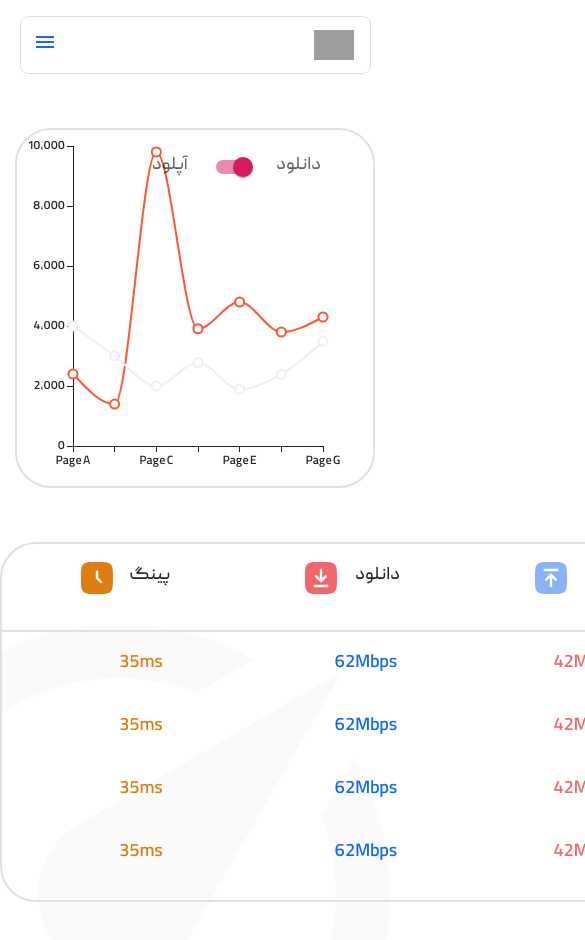
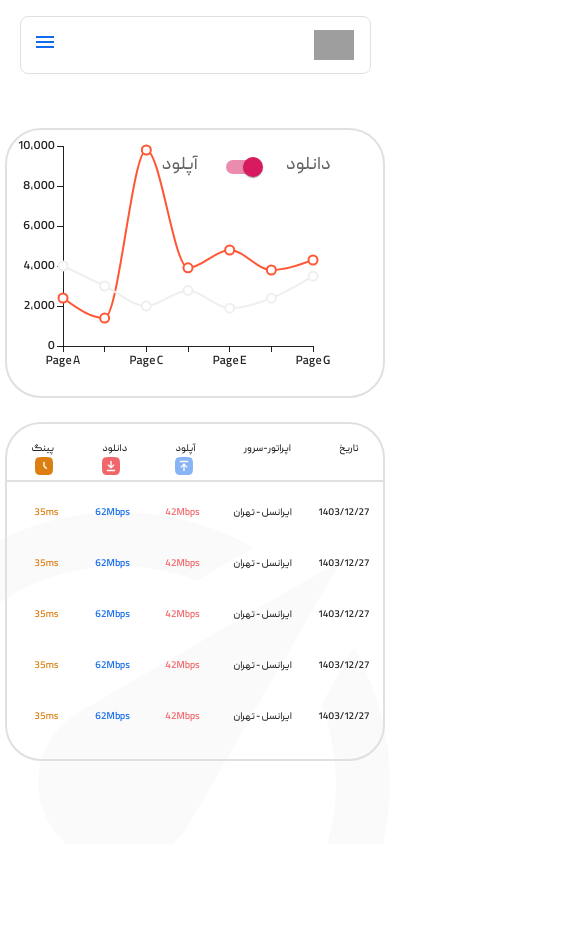
Before and after one commit to Raika-Company/eyesp-v1, a React (Vite) app in the folder client-app/: page /test-history in a window 390 px wide. Shown: the top 940 px of the page, 585 px wide, since content can reach past the window. After the commit the page ends 844 px from the top, so only its background shows below. Built offline with nearby package versions, Linux system fonts and the light colour scheme; grey boxes are pictures that could not be loaded.

Commit message:
handle responsive changes

```diff
--- a/client-app/src/components/testHistory/DlandUlCharts.jsx
+++ b/client-app/src/components/testHistory/DlandUlCharts.jsx
@@ -21,7 +21,7 @@ const xLabels = [
 ];
 
 const CustomBox = styled(Box)(({ theme }) => ({
-  width: "60em", // Default width for lg screens
+  width: "110vh", // Default width for lg screens
   height: "20em",
   border: "2px solid #E0E0E0",
   borderRadius: "2em",
@@ -31,10 +31,11 @@ const CustomBox = styled(Box)(({ theme }) => ({
   padding: "1em 2em",
 
   [theme.breakpoints.down("md")]: {
-    width: "40em", // Width for md screens
+    width: "70vh", // Width for md screens
   },
   [theme.breakpoints.down("sm")]: {
-    width: "20em", // Width for xs screens
+    height: "15em",
+    width: "45vh", // Width for xs screens
   },
 }));
 
@@ -64,7 +65,6 @@ function DlandUlCharts() {
   };
   const isMdScreen = useMediaQuery((theme) => theme.breakpoints.down("md"));
   const isSmScreen = useMediaQuery((theme) => theme.breakpoints.down("sm"));
-  const isLgScreen = useMediaQuery((theme) => theme.breakpoints.down("lg"));
 
   return (
     <>
@@ -104,8 +104,8 @@ function DlandUlCharts() {
             }}
           >
             <LineChart
-              width={isSmScreen ? 350 : isMdScreen ? 600 : 1000}
-              height={400}
+              width={isSmScreen ? 350 : isMdScreen ? 600 : 900}
+              height={isSmScreen ? 300 : 400}
               series={[
                 { data: pData, color: chartColors[0] },
                 { data: uData, color: chartColors[1] },
--- a/client-app/src/components/testHistory/ResultTestHistory.jsx
+++ b/client-app/src/components/testHistory/ResultTestHistory.jsx
@@ -1,10 +1,13 @@
-import { Box, Typography } from "@mui/material";
+import { Box, Typography, useMediaQuery } from "@mui/material";
 import React from "react";
 import download from "../../app/assets/image/download.svg";
 import upload from "../../app/assets/image/upload.svg";
 import ping from "../../app/assets/image/ping.svg";
 
 function ResultTestHistory() {
+  const isMdScreen = useMediaQuery((theme) => theme.breakpoints.down("md"));
+  const isSmScreen = useMediaQuery((theme) => theme.breakpoints.down("sm"));
+
   const elements = Array(20)
     .fill()
     .map((_, index) => (
@@ -12,29 +15,60 @@ function ResultTestHistory() {
         key={index}
         sx={{
           display: "flex",
+          width: isSmScreen ? "60%" : "100%",
+          marginLeft: isSmScreen ? "7em" : "0",
           flexDirection: "row-reverse",
           justifyContent: "space-around",
           paddingBottom: "2em",
+          transform: "translateX(24px)",
         }}
       >
-        <Typography sx={{ transform: "translateX(18px)" }}>
+        <Typography
+          sx={{
+            transform: isMdScreen ? "translateX(18px)" : "none",
+            fontSize: isSmScreen ? "10px" : isMdScreen ? "14px" : "18px",
+            transform: isSmScreen ? "translateX(-11px)" : "none",
+          }}
+        >
           1403/12/27
         </Typography>
-        <Typography sx={{ transform: "translateX(18px)" }}>
+        <Typography
+          sx={{
+            transform: isMdScreen ? "translateX(18px)" : "none",
+            fontSize: isSmScreen ? "10px" : isMdScreen ? "14px" : "18px",
+            transform: isSmScreen ? "translateX(-33px)" : "none",
+          }}
+        >
           ایرانسل - تهران
         </Typography>
-        <Typography style={{ transform: "translateX(-9px)", color: "#EF676B" }}>
+        <Typography
+          sx={{
+            transform: isMdScreen ? "translateX(-9px)" : "none",
+            fontSize: isSmScreen ? "10px" : isMdScreen ? "14px" : "18px",
+            transform: isSmScreen ? "translateX(-62px)" : "none",
+
+            color: "#EF676B",
+          }}
+        >
           42Mbps
         </Typography>
         <Typography
-          style={{ transform: "translateX(-63px)", color: "#126AED" }}
+          sx={{
+            transform: isMdScreen ? "translateX(-63px)" : "none",
+            fontSize: isSmScreen ? "10px" : isMdScreen ? "14px" : "18px",
+            transform: isSmScreen ? "translateX(-93px)" : "none",
+
+            color: "#126AED",
+          }}
         >
           62Mbps
         </Typography>
         <Typography
-          style={{
-            marginLeft: "11em",
-            transform: "translateX(-132px)",
+          sx={{
+            transform: isMdScreen ? "translateX(-132px)" : "none",
+            fontSize: isSmScreen ? "10px" : isMdScreen ? "14px" : "18px",
+
+            transform: isSmScreen ? "translateX(-125px)" : "none",
             color: "#DB7F12",
           }}
         >
@@ -42,15 +76,22 @@ function ResultTestHistory() {
         </Typography>
       </Box>
     ));
+
   return (
     <>
       <Box
         sx={{
-          width: "60em",
-          height: "20em",
+          width: isSmScreen ? "45vh" : isMdScreen ? "70vh" : "110vh",
+          height: "60vdh",
           border: "2px solid #E0E0E0",
           borderRadius: "2em",
-          margin: " 3em auto",
+          // marginLeft: isSmScreen ? "1em" : isMdScreen ? "1em" : "10em",
+          // marginTop: "2em",
+          margin: "0 auto",
+          display: "flex",
+          flexDirection: "column",
+          justifyContent: "center",
+          gap: "24px",
         }}
       >
         <Box
@@ -65,51 +106,82 @@ function ResultTestHistory() {
           <Box
             sx={{
               display: "flex",
-              flexDirection: "row",
+              flexDirection: isSmScreen ? "column" : "row-reverse",
               justifyContent: "center",
             }}
           >
+            <Typography
+              sx={{
+                marginLeft: isSmScreen ? "0px" : "1em",
+                fontSize: isSmScreen ? "10px" : isMdScreen ? "14px" : "18px",
+              }}
+            >
+              پینگ
+            </Typography>
             <img
               style={{
-                marginBottom: "2em",
-                marginRight: "10px",
-                transform: "translate(12px)",
+                marginBottom: isSmScreen ? "5px" : "2em",
+                // marginRight: isSmScreen ? "0" : "1em",
+                width: isSmScreen ? "1em" : isMdScreen ? "1.5em" : "2em",
+                transform: isSmScreen ? "translate(4px)" : "translate(12px)",
               }}
               src={ping}
               alt="ping"
             />
-
-            <Typography style={{ marginLeft: "1em" }}>پینگ</Typography>
           </Box>
           <Box
             sx={{
               display: "flex",
-              flexDirection: "row",
+              flexDirection: isSmScreen ? "column" : "row-reverse",
               justifyContent: "center",
+              transform: isSmScreen ? "translateX(0px)" : "translateX(-24px)",
             }}
           >
+            <Typography
+              sx={{
+                fontSize: isSmScreen ? "10px" : isMdScreen ? "14px" : "18px",
+              }}
+            >
+              دانلود
+            </Typography>
             <img
-              style={{ marginBottom: "2em", marginRight: "1em" }}
+              style={{
+                marginBottom: isSmScreen ? "5px" : "2em",
+                // marginRight: isSmScreen ? "0" : "1em",
+                width: isSmScreen ? "1em" : isMdScreen ? "1.5em" : "2em",
+              }}
               src={download}
               alt="ping"
             />
-
-            <Typography>دانلود</Typography>
           </Box>
           <Box
             sx={{
               display: "flex",
-              flexDirection: "row",
+              flexDirection: isSmScreen ? "column" : "row-reverse",
               justifyContent: "center",
+              transform: isSmScreen
+                ? ""
+                : isMdScreen
+                ? "translateX(-32px)"
+                : "translateX(-45px)",
             }}
           >
+            <Typography
+              sx={{
+                fontSize: isSmScreen ? "10px" : isMdScreen ? "14px" : "18px",
+              }}
+            >
+              آپلود
+            </Typography>
             <img
-              style={{ marginBottom: "2em", marginRight: "1em" }}
+              style={{
+                marginBottom: isSmScreen ? "5px" : "2em",
+                // marginRight: isSmScreen ? "0" : "1em",
+                width: isSmScreen ? "1em" : isMdScreen ? "1.5em" : "2em",
+              }}
               src={upload}
               alt="ping"
             />
-
-            <Typography>آپلود</Typography>
           </Box>{" "}
           <Box
             sx={{
@@ -118,7 +190,14 @@ function ResultTestHistory() {
               justifyContent: "center",
             }}
           >
-            <Typography>اپراتور-سرور</Typography>
+            <Typography
+              sx={{
+                fontSize: isSmScreen ? "10px" : isMdScreen ? "14px" : "18px",
+                transform: isSmScreen ? "translateX(0px)" : "translateX(-35px)",
+              }}
+            >
+              اپراتور-سرور
+            </Typography>
           </Box>{" "}
           <Box
             sx={{
@@ -127,19 +206,24 @@ function ResultTestHistory() {
               justifyContent: "center",
             }}
           >
-            <Typography>تاریخ</Typography>
+            <Typography
+              sx={{
+                fontSize: isSmScreen ? "10px" : isMdScreen ? "14px" : "18px",
+              }}
+            >
+              تاریخ
+            </Typography>
           </Box>{" "}
         </Box>
         <Box
           sx={{
-            height: "70%",
+            height: "30dvh",
             borderBottomLeftRadius: "2em",
             borderBottomRightRadius: "2em",
             display: "flex",
             flexDirection: "column",
             justifyContent: "start",
-            marginTop: "1em",
-            overflowY: "scroll", // Use default scrollbar for scrolling
+            overflowY: "scroll", // Enable the vertical scrollbar
           }}
         >
           {elements}
@@ -148,5 +232,4 @@ function ResultTestHistory() {
     </>
   );
 }
-
 export default ResultTestHistory;
--- a/client-app/src/components/testHistory/TestHistory.jsx
+++ b/client-app/src/components/testHistory/TestHistory.jsx
@@ -4,19 +4,16 @@ import DlandUlCharts from "./DlandUlCharts";
 import ResultHistory from "./ResultTestHistory";
 function TestHistory() {
   return (
-    <>
-      <Box
-        sx={{
-          display: "flex",
-          flexDirection: "column",
-          justifyContent: "center",
-          paddingTop: "3em",
-        }}
-      >
-        <DlandUlCharts />
-        <ResultHistory />
-      </Box>
-    </>
+    <Box
+      display="flex"
+      flexDirection="column"
+      justifyContent="center"
+      paddingTop="3em"
+      gap={3}
+    >
+      <DlandUlCharts />
+      <ResultHistory />
+    </Box>
   );
 }
 
```
